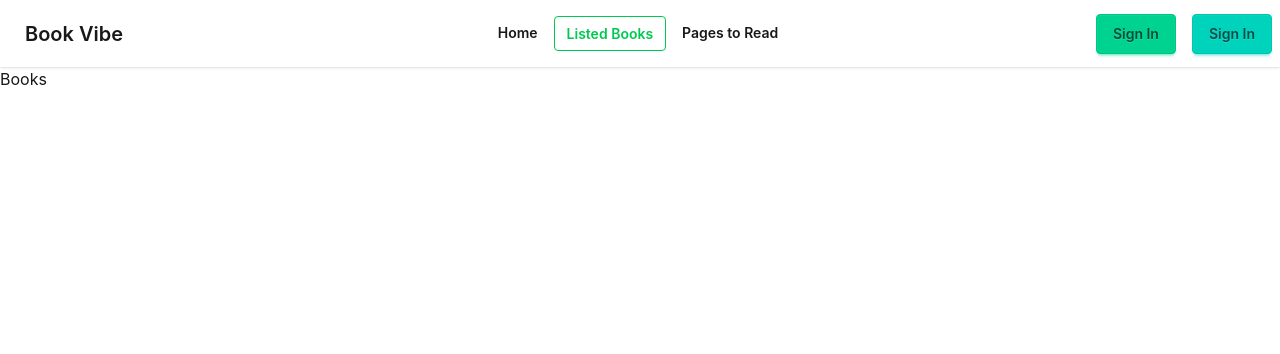
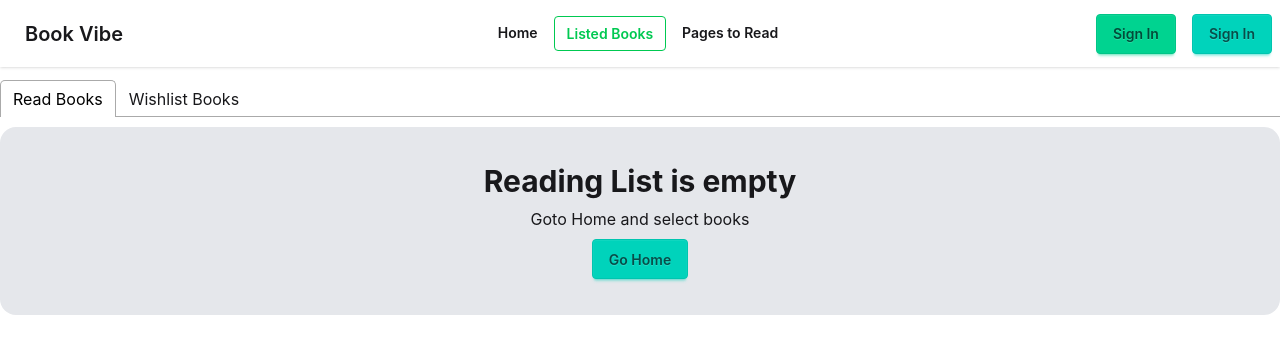
Before and after one commit to farhan-al-shahrier-siam/book-vibe, a React (Vite) app: page /books in a window 1280 px wide. Shown: the top 354 px of the page. Built offline with nearby package versions, Linux system fonts and the light colour scheme.

Commit message:
Tab is added and if there is no data in the wish and read list they shoe empts message

```diff
--- a/package.json
+++ b/package.json
@@ -15,6 +15,7 @@
     "react-dom": "^19.2.4",
     "react-icons": "^5.6.0",
     "react-router": "^7.14.0",
+    "react-tabs": "^6.1.1",
     "react-toastify": "^11.0.5",
     "tailwindcss": "^4.2.2"
   },
--- /dev/null
+++ b/src/components/ReadList/ReadList.jsx
@@ -0,0 +1,27 @@
+import React, { useContext } from "react";
+import { BookContext } from "../../context/BookContext";
+import BookCard from "../BookCard/BookCard";
+
+const ReadList = () => {
+    const { storedBooks } = useContext(BookContext);
+
+    if(storedBooks.length === 0){
+        return (
+            <div className="text-center space-y-2 p-9 bg-gray-200 rounded-2xl">
+                <h2 className="text-3xl font-bold">Reading List is empty</h2>
+                <p >Goto Home and select books</p>
+                <a className="btn btn-accent" href="/">Go Home</a>
+            </div>
+        )
+    }
+
+    return (
+        <div className="grid gap-2">
+            {storedBooks.map((book, index) => (
+                <BookCard key={index} book={book}></BookCard>
+            ))}
+        </div>
+    );
+};
+
+export default ReadList;
--- /dev/null
+++ b/src/components/WishList/WishList.jsx
@@ -0,0 +1,28 @@
+import React, { useContext } from 'react';
+import { BookContext } from '../../context/BookContext';
+import BookCard from '../BookCard/BookCard';
+
+const WishList = () => {
+
+    const { wishlist } = useContext(BookContext);
+
+    if(wishlist.length === 0){
+        return (
+            <div className="text-center space-y-2 p-9 bg-gray-200 rounded-2xl">
+                <h2 className="text-3xl font-bold">Wish List is empty</h2>
+                <p >Goto Home and select books</p>
+                <a className="btn btn-accent" href="/">Go Home</a>
+            </div>
+        )
+    }
+
+    return (
+        <div className="grid gap-2">
+            {wishlist.map((book, index) => (
+                <BookCard key={index} book={book}></BookCard>
+            ))}
+        </div>
+    );
+};
+
+export default WishList;
--- a/src/context/BookContext.jsx
+++ b/src/context/BookContext.jsx
@@ -1,6 +1,7 @@
 import React, { createContext, useState } from "react";
 import { toast } from "react-toastify";
 
+// eslint-disable-next-line react-refresh/only-export-components
 export const BookContext = createContext();
 
 const BookProvider = ({ children }) => {
--- a/src/pages/Books/Books.jsx
+++ b/src/pages/Books/Books.jsx
@@ -1,14 +1,27 @@
-import React, { useContext } from 'react';
-import { BookContext } from '../../context/BookContext';
+import React from "react";
+import { Tab, Tabs, TabList, TabPanel } from "react-tabs";
+import "react-tabs/style/react-tabs.css";
+import ReadList from "../../components/ReadList/ReadList";
+import WishList from "../../components/WishList/WishList";
 
 const Books = () => {
 
-    const {storedBooks} = useContext(BookContext)
-    console.log(storedBooks)
+    return (
+        <div className="container mx-auto my-3">
 
-    return (
-        <div>
-            <h1>Books</h1>
+            <Tabs>
+                <TabList>
+                    <Tab>Read Books</Tab>
+                    <Tab>Wishlist Books</Tab>
+                </TabList>
+
+                <TabPanel>
+                    <ReadList></ReadList>
+                </TabPanel>
+                <TabPanel>
+                    <WishList></WishList>
+                </TabPanel>
+            </Tabs>
         </div>
     );
 };
```
Also changed, not shown: 1 other file (tests, documents, lock files or other folders).
